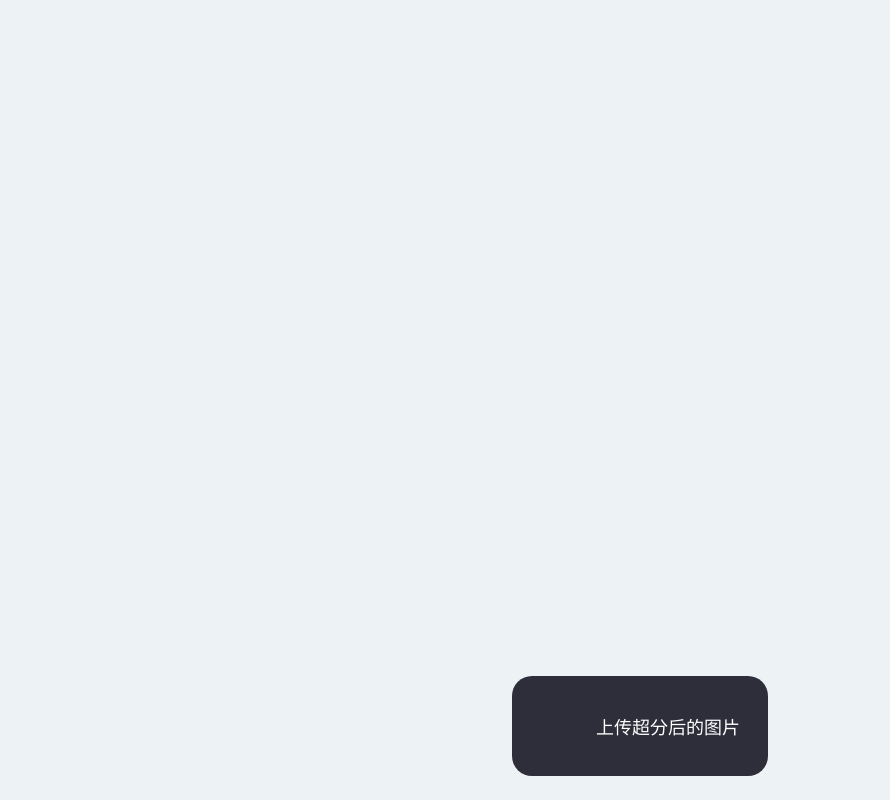
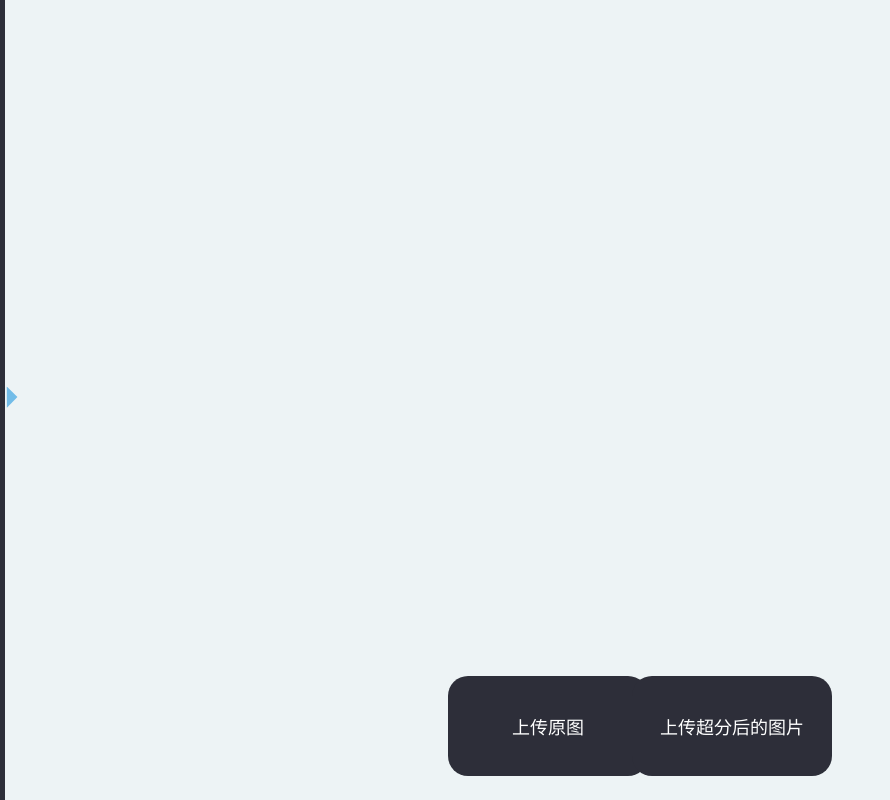
Before and after one commit to ShawnGCoding/realesrgan-in-web, a Vue app: page / in a window 1280 px wide. Shown: the whole page, without its empty margins (0-890 px from the left). Built offline with nearby package versions, Linux system fonts and the light colour scheme.

Commit message:
feat: 完成图片对比功能

```diff
--- a/src/components/PictureCompare.vue
+++ b/src/components/PictureCompare.vue
@@ -1,5 +1,5 @@
 <template>
-  <div class="picture-compare-container" ref="containerRef">
+  <div class="picture-compare-container" ref="containerRef" @mousemove.stop.prevent="updateLinePosition">
     <canvas id="canvas" ref="canvasRef"></canvas>
     <div class="upload-origin-btn left-btn">
       <input type="file" id="origin-file-input" accept="image/*" class="origin-file-input" @change="handleOriginFileChange"/>
@@ -9,10 +9,21 @@
       <input type="file" id="target-file-input" accept="image/*" class="target-file-input" @change="handleTargetFileChange"/>
       上传超分后的图片
     </div>
+    <div class="line" :style="{ left: `${linePosition / devicePixelRatio}px` }"
+     @mousedown.stop.prevent="startDragLine" @mouseup.stop.prevent="endDragLine">
+    <div class="dragBall">
+        <svg width="30" viewBox="0 0 27 20">
+          <path fill="#ff3484" d="M9.6 0L0 9.6l9.6 9.6z"></path>
+          <path fill="#5fb3e5" d="M17 19.2l9.5-9.6L16.9 0z"></path>
+        </svg>
+      </div>
+    </div>
   </div>
 </template>
 <script setup lang="ts">
 import { computed, ref, useTemplateRef } from 'vue'
+
+const devicePixelRatio = window.devicePixelRatio
 
 const canvasRef = useTemplateRef<HTMLCanvasElement>("canvasRef")
 const containerRef = useTemplateRef<HTMLDivElement>("containerRef")
@@ -24,13 +35,9 @@ const originImageOffsetX = ref(0)
 const originImageOffsetY = ref(0)
 const targetImageOffsetX = ref(0)
 const targetImageOffsetY = ref(0)
+const isDragging = ref(false)
+const linePosition = ref(0)
 
-const hasUploadOriginImage = computed(() => {
-  return originImage.value.src !== ''
-})
-const hasUploadTargetImage = computed(() => {
-  return targetImage.value.src !== ''
-})
 
 const handleOriginFileChange = (event: Event) => {
   handleFileChange(event, 'origin')
@@ -41,7 +48,6 @@ const handleTargetFileChange = (event: Event) => {
 
 const handleFileChange = (event: Event, type: 'origin' | 'target') => {
   const file = (event.target as HTMLInputElement).files?.[0]
-  console.log(file)
   if (file) {
     const reader = new FileReader()
     reader.readAsDataURL(file)
@@ -58,35 +64,126 @@ const handleFileChange = (event: Event, type: 'origin' | 'target') => {
           drawCanvasImage(type)
         }
       }
-
     }
   }
 }
 
 function updateCanvasSize() {
-  console.log(containerRef.value!.offsetWidth, containerRef.value!.offsetHeight)
-  console.log(window.devicePixelRatio)
   canvasRef.value!.width = containerRef.value!.offsetWidth * window.devicePixelRatio
   canvasRef.value!.height = containerRef.value!.offsetHeight * window.devicePixelRatio
 }
 
 const drawCanvasImage = (type: 'origin' | 'target') => {
   updateCanvasSize()
-  console.log(canvasRef.value!.width, canvasRef.value!.height)
+  if (type === 'origin') {
+    drawOriginalImage()
+    // 画超分后的图片，使用分割线分割
+    if (targetImage.value.src) {
+      drawSplitTargetImage(true)
+    }
+  } else if (type === 'target') {
+    if (!originImage.value.src) {
+      drawTargetImage()
+    } else {
+      drawOriginalImage()
+      drawSplitTargetImage(true)
+    }
+
+  }
+}
+const drawOriginalImage = () => {
   const canvasContext = canvasRef.value!.getContext("2d")
   canvasContext?.clearRect(0, 0, canvasRef.value!.width, canvasRef.value!.height)
-  console.log(originImage.value.width, originImage.value.height)
-  if (type === 'origin') {
-    originImageScale.value = Math.min(0.6 * canvasRef.value!.width / originImage.value.width, 0.6 * canvasRef.value!.height / originImage.value.height, 4)
+  originImageScale.value = Math.min(0.6 * canvasRef.value!.width / originImage.value.width, 0.6 * canvasRef.value!.height / originImage.value.height, 4)
     originImageOffsetX.value = (canvasRef.value!.width - originImage.value.width * originImageScale.value) / 2
     originImageOffsetY.value = (canvasRef.value!.height - originImage.value.height * originImageScale.value) / 2
-    canvasContext?.drawImage(originImage.value, originImageOffsetX.value, originImageOffsetY.value, originImage.value.width * originImageScale.value, originImage.value.height * originImageScale.value)
+    canvasContext?.drawImage(originImage.value, originImageOffsetX.value,
+      originImageOffsetY.value, originImage.value.width * originImageScale.value,
+      originImage.value.height * originImageScale.value)
+}
+
+const drawTargetImage = () => {
+  const canvasContext = canvasRef.value!.getContext("2d")
+  canvasContext?.clearRect(0, 0, canvasRef.value!.width, canvasRef.value!.height)
+  targetImageScale.value = Math.min(0.6 * canvasRef.value!.width / targetImage.value.width, 0.6 * canvasRef.value!.height / targetImage.value.height, 4)
+  targetImageOffsetX.value = (canvasRef.value!.width - targetImage.value.width * targetImageScale.value) / 2
+  targetImageOffsetY.value = (canvasRef.value!.height - targetImage.value.height * targetImageScale.value) / 2
+  canvasContext?.drawImage(targetImage.value, targetImageOffsetX.value, targetImageOffsetY.value, targetImage.value.width * targetImageScale.value, targetImage.value.height * targetImageScale.value)
+}
+
+const drawSplitTargetImage = (isInitial: boolean = false) => {
+  const canvasContext = canvasRef.value!.getContext("2d")
+  if (isInitial) {
+    linePosition.value = canvasRef.value!.width / 2
+  }
+  if (linePosition.value > originImageOffsetX.value) {
+    canvasContext?.drawImage(targetImage.value,
+      (targetImage.value.width / originImage.value.width) * (linePosition.value - originImageOffsetX.value) / originImageScale.value,
+      0,
+      targetImage.value.width - (targetImage.value.width / originImage.value.width) * (linePosition.value - originImageOffsetX.value) / originImageScale.value,
+      targetImage.value.height,
+      linePosition.value,
+      originImageOffsetY.value,
+      originImageOffsetX.value + originImage.value.width * originImageScale.value - linePosition.value,
+      originImage.value.height * originImageScale.value
+    )
   } else {
-    targetImageScale.value = Math.min(0.6 * canvasRef.value!.width / targetImage.value.width, 0.6 * canvasRef.value!.height / targetImage.value.height, 4)
-    targetImageOffsetX.value = (canvasRef.value!.width - targetImage.value.width * targetImageScale.value) / 2
-    targetImageOffsetY.value = (canvasRef.value!.height - targetImage.value.height * targetImageScale.value) / 2
-    canvasContext?.drawImage(targetImage.value, targetImageOffsetX.value, targetImageOffsetY.value, targetImage.value.width * targetImageScale.value, targetImage.value.height * targetImageScale.value)
+    canvasContext?.drawImage(targetImage.value,
+      0,
+      0,
+      targetImage.value.width,
+      targetImage.value.height,
+      originImageOffsetX.value,
+      originImageOffsetY.value,
+      originImage.value.width * originImageScale.value,
+      originImage.value.height * originImageScale.value
+    )
   }
+}
+
+const drawSplitOriginalImage = () => {
+  const canvasContext = canvasRef.value!.getContext("2d")
+  if (linePosition.value > originImageOffsetX.value && linePosition.value < originImageOffsetX.value + originImage.value.width * originImageScale.value) {
+    canvasContext?.drawImage(originImage.value, 0, 0,
+      (linePosition.value - originImageOffsetX.value) / originImageScale.value,
+      originImage.value.height,
+      originImageOffsetX.value,
+      originImageOffsetY.value,
+      (linePosition.value - originImageOffsetX.value),
+      originImage.value.height * originImageScale.value
+    )
+  } else {
+    canvasContext?.drawImage(originImage.value, 0, 0,
+      originImage.value.width,
+      originImage.value.height,
+      originImageOffsetX.value,
+      originImageOffsetY.value,
+      originImage.value.width * originImageScale.value,
+      originImage.value.height * originImageScale.value
+    )
+  }
+}
+
+const updateLinePosition = (event: MouseEvent) => {
+  if (!isDragging.value) {
+    return
+  }
+  const left = canvasRef.value!.getBoundingClientRect().left
+  linePosition.value = event.clientX * window.devicePixelRatio - left
+  drawLineChangedImage();
+}
+const drawLineChangedImage = () => {
+  requestAnimationFrame(_drawLineChangedImage)
+}
+const _drawLineChangedImage = () => {
+  drawSplitOriginalImage()
+  drawSplitTargetImage()
+}
+const startDragLine = () => {
+  isDragging.value = true
+}
+const endDragLine = () => {
+  isDragging.value = false
 }
 </script>
 <style scoped lang="scss">
@@ -117,6 +214,7 @@ const drawCanvasImage = (type: 'origin' | 'target') => {
     font-weight: 500;
     color: #fff;
     transition: all 0.3s ease;
+    z-index: 1000;
     .origin-file-input, .target-file-input {
       opacity: 0;
       position: absolute;
@@ -133,10 +231,24 @@ const drawCanvasImage = (type: 'origin' | 'target') => {
     color: #10121E;
   }
   .left-btn {
-    left: 40%;
+    left: 35%;
   }
   .right-btn {
-    right: 40%;
+    right: 35%;
   }
 }
+.line {
+  width: 5px;
+  height: 100vh;
+  background-color: #10121E;
+  position: absolute;
+  top: 0;
+}
+.dragBall {
+  position: absolute;
+  top: 50%;
+  left: 50%;
+  transform: translate(-50%, -50%);
+  cursor: ew-resize;
+}
 </style>
```
